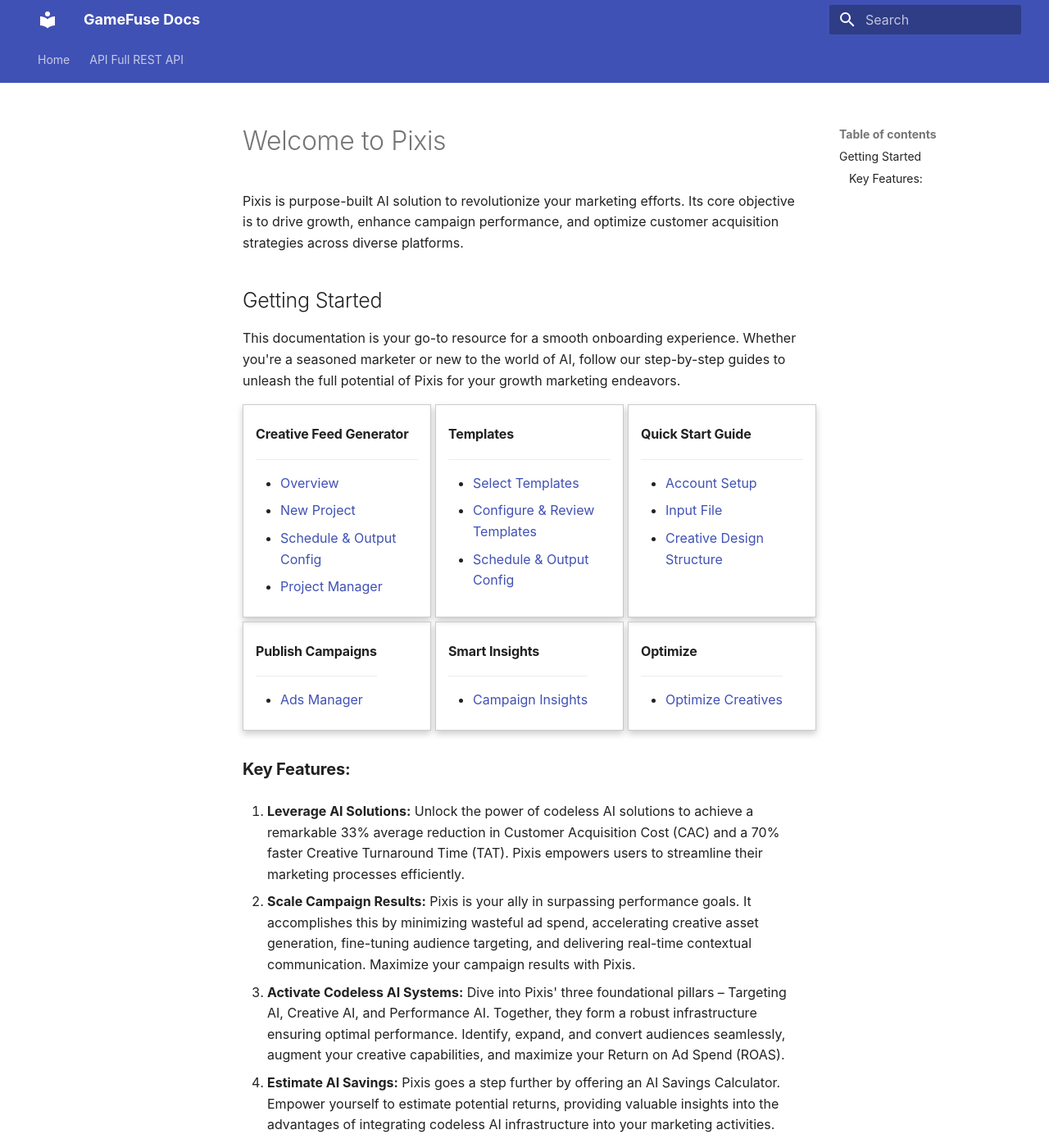
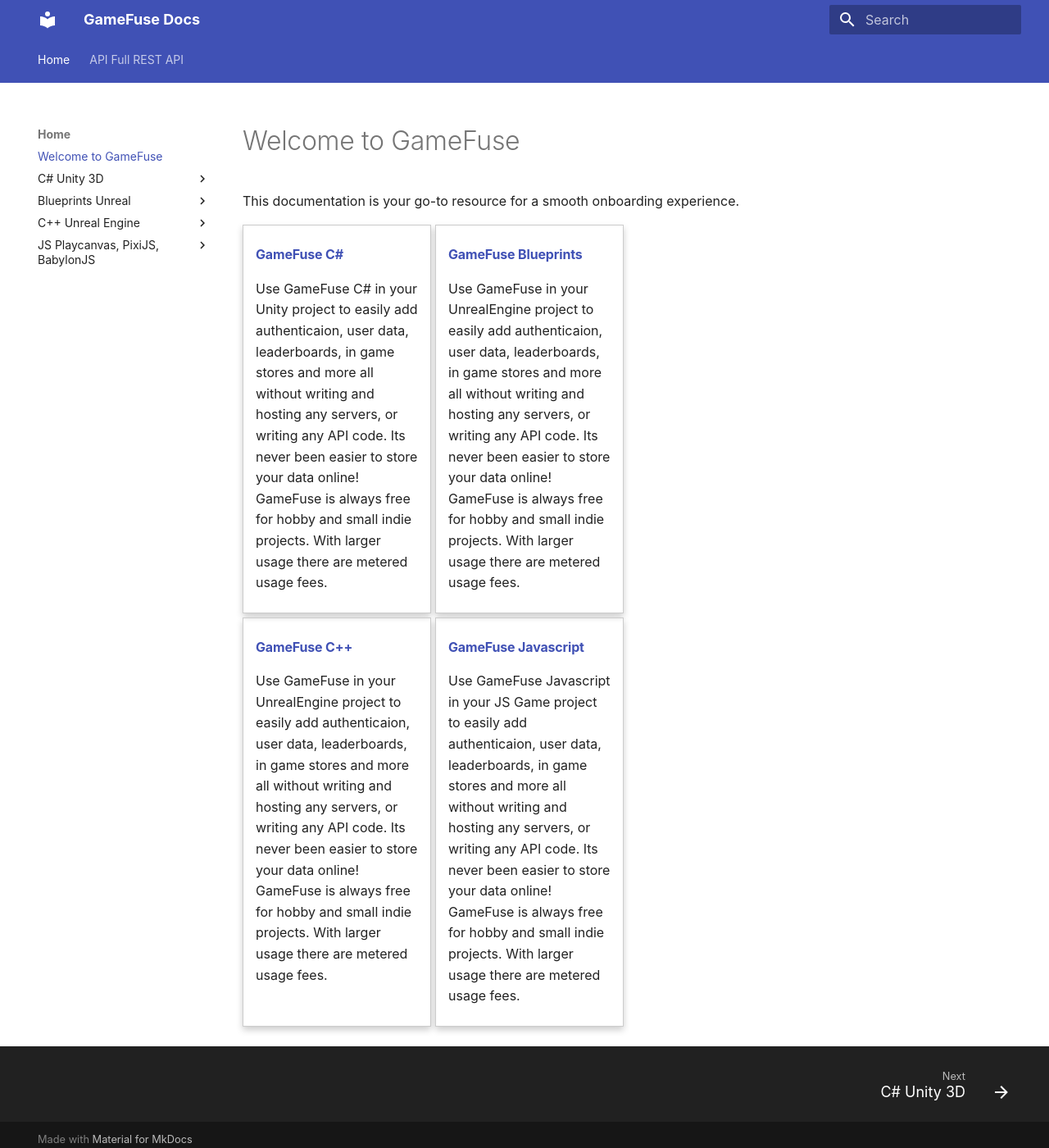
Before and after one commit to game-fuse/gamefusedocs, an MkDocs documentation site: the page built from docs/index.md, in a window 1280 px wide and 1400 px high. Shown: the whole window at 82% size. Built offline with MkDocs 1.6.1 and Material for MkDocs 9.7.7, drawn with Linux system fonts in a browser that asks for light colours; some web fonts are replaced.

Commit message:
Index page added

```diff
--- a/docs/index.md
+++ b/docs/index.md
@@ -1,97 +1,37 @@
-# Welcome to Pixis
+# Welcome to GameFuse
 
-Pixis is purpose-built AI solution to revolutionize your marketing efforts. Its core objective is to drive growth, enhance campaign performance, and optimize customer acquisition strategies across diverse platforms.
-
-## Getting Started
-
-This documentation is your go-to resource for a smooth onboarding experience. Whether you're a seasoned marketer or new to the world of AI, follow our step-by-step guides to unleash the full potential of Pixis for your growth marketing endeavors.
+This documentation is your go-to resource for a smooth onboarding experience.
 
 <div class="main-container">
-    <!-- First row with 3 cards -->
+    <!-- First row with 2 cards -->
     <div class="card-row">
         <div class="card">
             <div class="container" style="padding: 2px 10px;">
-                <h4><b>Creative Feed Generator</b></h4>
-                <p></p>
-                <hr>
-                <ul>
-                    <li><a href=/CFG/creative_feed_generator>Overview</a></li>
-                    <li><a href=/CFG/create_new_project>New Project</a></li>
-                    <li><a href="/CFG/output_file_config">Schedule & Output Config</a></li>
-                    <li><a href=/CFG/project_manager>Project Manager</a></li>
-                </ul>
+                <h4><b><a href=/C%23_Unity_3D/getting started/>GameFuse C#</a></b></h4>
+                <p>Use GameFuse C# in your Unity project to easily add authenticaion, user data, leaderboards, in game stores and more all without writing and hosting any servers, or writing any API code. Its never been easier to store your data online! GameFuse is always free for hobby and small indie projects. With larger usage there are metered usage fees.</p>
             </div>
         </div>
             <div class="card">
             <div class="container" style="padding: 2px 10px;">
-                <h4><b>Templates</b></h4>
-                <p></p>
-                <hr>
-                <ul>
-                    <li><a href=../CFG/create_new_project.md>Select Templates</a></li>
-                    <li><a href=../CFG/templates.md>Configure & Review Templates</a></li>
-                    <li><a href="../CFG/output_file_config.md">Schedule & Output Config</a></li>
-                </ul>
-            </div>
-        </div>
-        <div class="card">
-            <div class="container" style="padding: 2px 10px;">
-                <h4><b>Quick Start Guide</b></h4>
-                <p></p>
-                <hr>
-                <ul>
-                    <li><a href="/quick_start/onboarding">Account Setup</a></li>
-                    <li><a href="/quick_guide/guide">Input File</a></li>
-                    <li><a href="/quick_guide/creative_design">Creative Design Structure</a></li>
-                </ul>
+                <h4><b><a href=/Blueprints%20Unreal/getting%20started/>GameFuse Blueprints</a></b></h4>
+                <p>Use GameFuse in your UnrealEngine project to easily add authenticaion, user data, leaderboards, in game stores and more all without writing and hosting any servers, or writing any API code. Its never been easier to store your data online! GameFuse is always free for hobby and small indie projects. With larger usage there are metered usage fees.</p>
             </div>
         </div>
     </div>
     <!-- Second row with 2 cards -->
     <div class="card-row">
-        <div class="card">
+            <div class="card">
             <div class="container" style="padding: 2px 10px;">
-                <h4><b>Publish Campaigns</b></h4>
-                <p></p>
-                <hr>
-                <ul>
-                    <li><a href="../docs/publish_ads/publish.md">Ads Manager</a></li>
-                </ul>
+                <h4><b><a href=/C%2B%2B%20Unreal%20Engine/getting%20started/>GameFuse C++</a></b></h4>
+                <p>Use GameFuse in your UnrealEngine project to easily add authenticaion, user data, leaderboards, in game stores and more all without writing and hosting any servers, or writing any API code. Its never been easier to store your data online! GameFuse is always free for hobby and small indie projects. With larger usage there are metered usage fees.</p>
             </div>
         </div>
         <div class="card">
             <div class="container" style="padding: 2px 10px;">
-                <h4><b>Smart Insights</b></h4>
-                <p></p>
-                <hr>
-                <ul>
-                    <li><a href="../docs/smart_insights.md">Campaign Insights</a></li>
-                </ul>
+                <h4><b><a href=JS%20Playcanvas%2C%20PixiJS%2C%20BabylonJS/getting%20started/>GameFuse Javascript</a></b></h4>
+                <p>Use GameFuse Javascript in your JS Game project to easily add authenticaion, user data, leaderboards, in game stores and more all without writing and hosting any servers, or writing any API code. Its never been easier to store your data online! GameFuse is always free for hobby and small indie projects. With larger usage there are metered usage fees.</p>
             </div>
         </div>
-        <div class="card">
-            <div class="container" style="padding: 2px 10px;">
-                <h4><b>Optimize</b></h4>
-                <p></p>
-                <hr>
-                <ul>
-                    <li><a href="../docs/optimize.md">Optimize Creatives</a></li>
-                </ul>
-            </div>
         </div>
     </div>
 </div>
-
-### **Key Features:**
-
-1. **Leverage AI Solutions:**
-   Unlock the power of codeless AI solutions to achieve a remarkable 33% average reduction in Customer Acquisition Cost (CAC) and a 70% faster Creative Turnaround Time (TAT). Pixis empowers users to streamline their marketing processes efficiently.
-
-2. **Scale Campaign Results:**
-   Pixis is your ally in surpassing performance goals. It accomplishes this by minimizing wasteful ad spend, accelerating creative asset generation, fine-tuning audience targeting, and delivering real-time contextual communication. Maximize your campaign results with Pixis.
-
-3. **Activate Codeless AI Systems:**
-   Dive into Pixis' three foundational pillars – Targeting AI, Creative AI, and Performance AI. Together, they form a robust infrastructure ensuring optimal performance. Identify, expand, and convert audiences seamlessly, augment your creative capabilities, and maximize your Return on Ad Spend (ROAS).
-
-4. **Estimate AI Savings:**
-   Pixis goes a step further by offering an AI Savings Calculator. Empower yourself to estimate potential returns, providing valuable insights into the advantages of integrating codeless AI infrastructure into your marketing activities.
--- a/mkdocs.yml
+++ b/mkdocs.yml
@@ -3,7 +3,7 @@
 
 nav:
   - Home:
-      # - index.md
+      - index.md
       - C# Unity 3D:
         - C# Unity 3D/getting started.md
         - Game Connection and Variables: C# Unity 3D/game connection and variables.md
```
